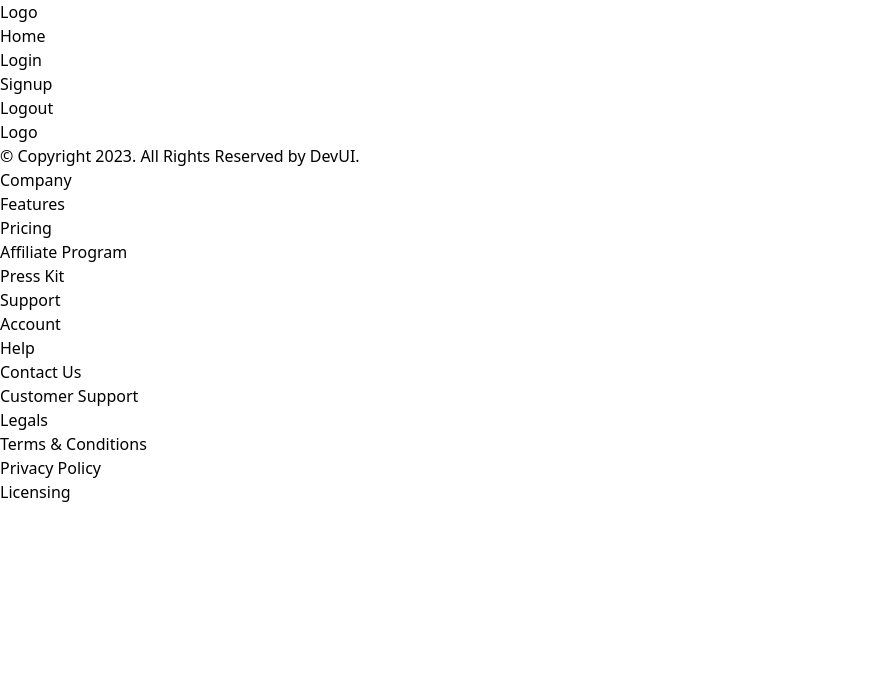
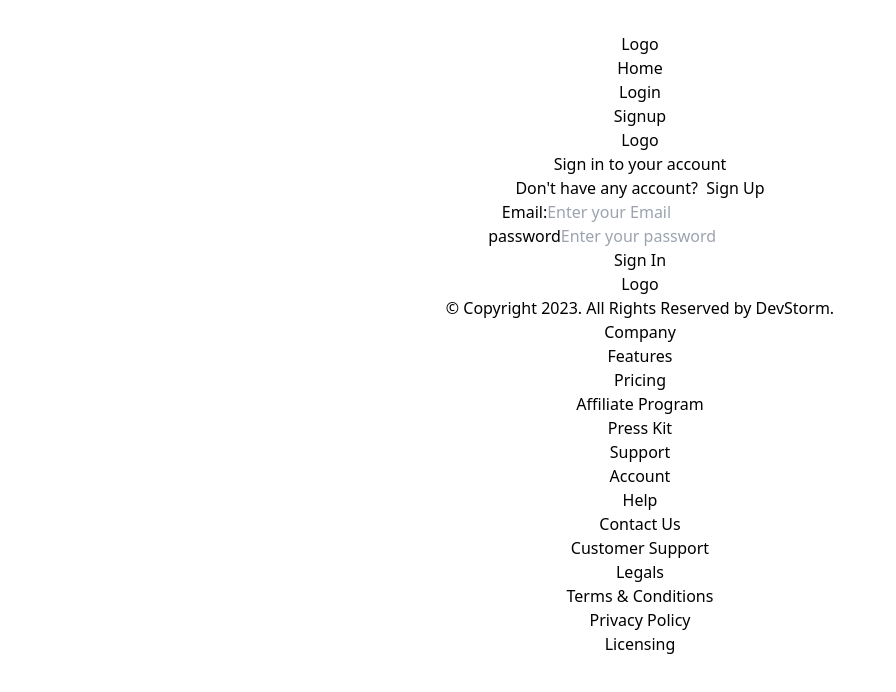
Before and after one commit to BhargavMaru07/React-Mega-Project, a React (Vite) app in the folder React-Project/: page /login in a window 1280 px wide. Shown: the top 692 px of the page, without its empty margins (0-896 px from the left). Built offline with nearby package versions, Linux system fonts and the light colour scheme; no server answers.

Commit message:
css modification and debug

```diff
--- a/React-Project/src/App.jsx
+++ b/React-Project/src/App.jsx
@@ -2,9 +2,10 @@ import { useEffect, useState } from "react";
 import { useDispatch } from "react-redux";
 import authService from "./appwrite/Auth";
 import { login, logout } from "./Store/authSlice";
-// import "./App.css";
+import "./App.css";
 import Header from "./component/Header/header";
 import Footer from "./component/Footer/footer";
+import { Outlet } from "react-router-dom";
 
 function App() {
   const [loading, setLoading] = useState(true);
@@ -24,10 +25,10 @@ function App() {
   }, []);
 
   return !loading ? (
-    <div className="min-h-screen flex flex-wrap content-between">
+    <div className="min-h-screen flex flex-wrap content-between bg-gray-400">
       <div className="w-full block">
         <Header />
-        <main>{/* <Outlet/> */}</main>
+        <main><Outlet/></main>
         <Footer />
       </div>
     </div>
--- a/React-Project/src/Pages/AllPost.jsx
+++ b/React-Project/src/Pages/AllPost.jsx
@@ -5,13 +5,12 @@ import  PostCard  from "../component/PostCard";
 
 function AllPost() {
   const [post, setPost] = useState([]);
-  useEffect(() => {
-    appwriteService.getPosts([]).then((post) => {
-      if (post) {
-        setPost(post.documents);
-      }
-    });
-  }, []);
+  useEffect(() => { }, []);
+     appwriteService.getPosts([]).then((post) => {
+       if (post) {
+         setPost(post.documents);
+       }
+     });
   return (
     <div className="w-full py-8">
       <Container>
--- a/React-Project/src/appwrite/Auth.js
+++ b/React-Project/src/appwrite/Auth.js
@@ -49,11 +49,13 @@ export class AuthService {
     } catch (error) {
       console.log("Appwrite service :: getCurrentUser :: error", error);
     }
+
+    return null
   }
 
   async logout() {
     try {
-      return await this.account.deleteSessions(); //all sessions of user will be deleted
+       await this.account.deleteSessions(); //all sessions of user will be deleted
     } catch (error) {
       console.log("Appwrite service :: logout :: error", error);
     }
--- a/React-Project/src/component/Footer/Footer.jsx
+++ b/React-Project/src/component/Footer/Footer.jsx
@@ -14,7 +14,7 @@ function Footer() {
               </div>
               <div>
                 <p className="text-sm text-gray-600">
-                  &copy; Copyright 2023. All Rights Reserved by DevUI.
+                  &copy; Copyright 2023. All Rights Reserved by DevStorm.
                 </p>
               </div>
             </div>
--- a/React-Project/src/component/Header/Header.jsx
+++ b/React-Project/src/component/Header/Header.jsx
@@ -5,7 +5,6 @@ import Logo from "../Logo";
 import { Link } from "react-router-dom";
 import { useSelector } from "react-redux";
 import { useNavigate } from "react-router-dom";
-import authService from "../../appwrite/Auth";
 
 function Header() {
   const authStatus = useSelector((state) => state.auth.status); //lec:- state.auth.status
@@ -63,7 +62,7 @@ function Header() {
               ) : null
             )}
 
-            {authService && (
+            {authStatus && (
               <li>
                 <LogoutBtn />
               </li>
--- a/React-Project/src/component/Input.jsx
+++ b/React-Project/src/component/Input.jsx
@@ -7,11 +7,11 @@ const Input = React.forwardRef(function Input(
   const id = useId();
   return (
     <div className="w-full">
-      {label && (
+      {label &&
         <label className="inline-block mb-1 pl-1" htmlFor={id}>
           {label}
         </label>
-      )}
+      }
 
       <input
         type={type}
--- a/React-Project/src/component/PostForm.jsx
+++ b/React-Project/src/component/PostForm.jsx
@@ -13,19 +13,19 @@ function PostForm({ post }) {
     useForm({
       defaultValues: {
         title: post?.title || "",
-        slug: post?.slug || "",
+        slug: post?.$id || "",
         content: post?.content || "",
         status: post?.status || "active",
       },
     });
 
   const navigate = useNavigate();
-  const userData = useSelector((state = state.user.userData));
+  const userData = useSelector((state = state.auth.userData));
 
   const submit = async (data) => {
     if (post) {
       const file = data.image[0]
-        ? appwriteService.uploadFile(data.image[0])
+        ? await appwriteService.uploadFile(data.image[0])
         : null;
 
       if (file) {
--- a/React-Project/src/component/RTE.jsx
+++ b/React-Project/src/component/RTE.jsx
@@ -14,6 +14,7 @@ export default function RTE({ name, control, label, defaultValue = "" }) {
           <Editor
             initialValue={defaultValue}
             init={{
+              initialValue: defaultValue,
               height: 500,
               menubar: true,
               plugins: [
--- a/React-Project/src/component/Select.jsx
+++ b/React-Project/src/component/Select.jsx
@@ -7,8 +7,8 @@ function Select({ options, label, className, ...props }, ref) {
       {label && <label htmlFor={id} className=""></label>}
 
       <select
+        {...props}
         id={id}
-        {...props}
         ref={ref}
         className={`px-3 py-2 rounded-lg bg-white text-black outline-none focus:bg-gray-50 duration-200 border border-gray-200 w-full ${className}`}
       >
--- a/React-Project/src/main.jsx
+++ b/React-Project/src/main.jsx
@@ -1,4 +1,5 @@
 import { StrictMode } from "react";
+import React from 'react'
 import { createRoot } from "react-dom/client";
 import "./index.css";
 import App from "./App.jsx";
```
